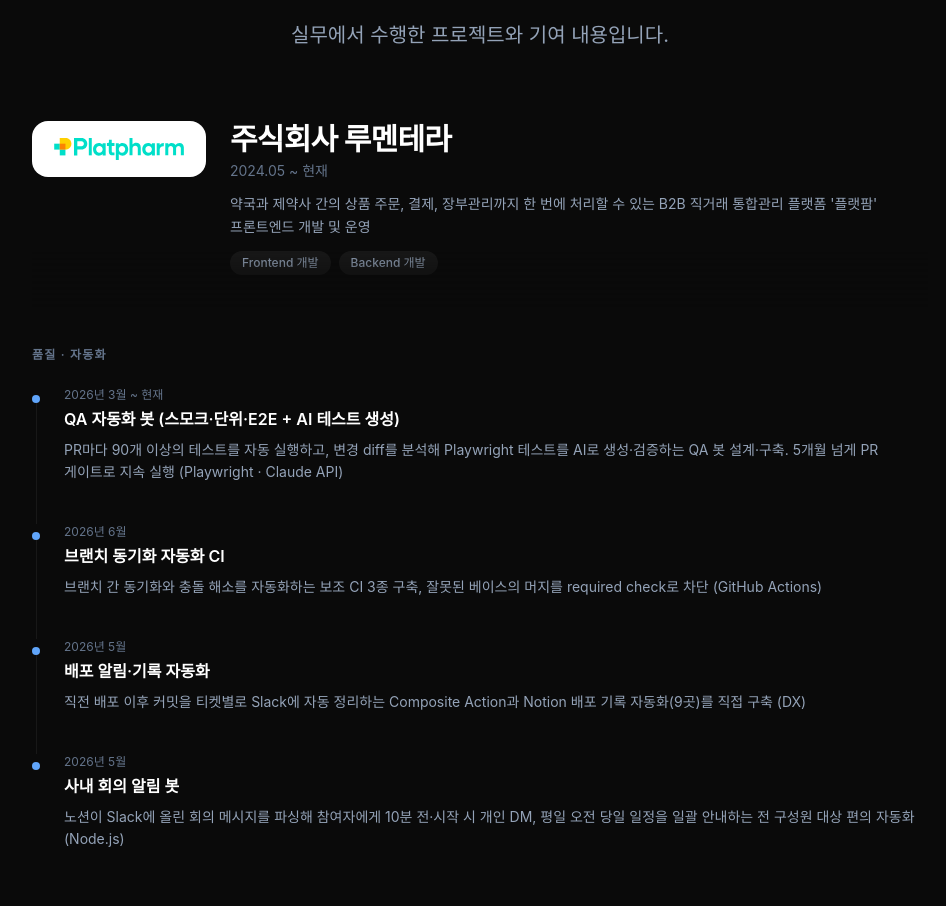
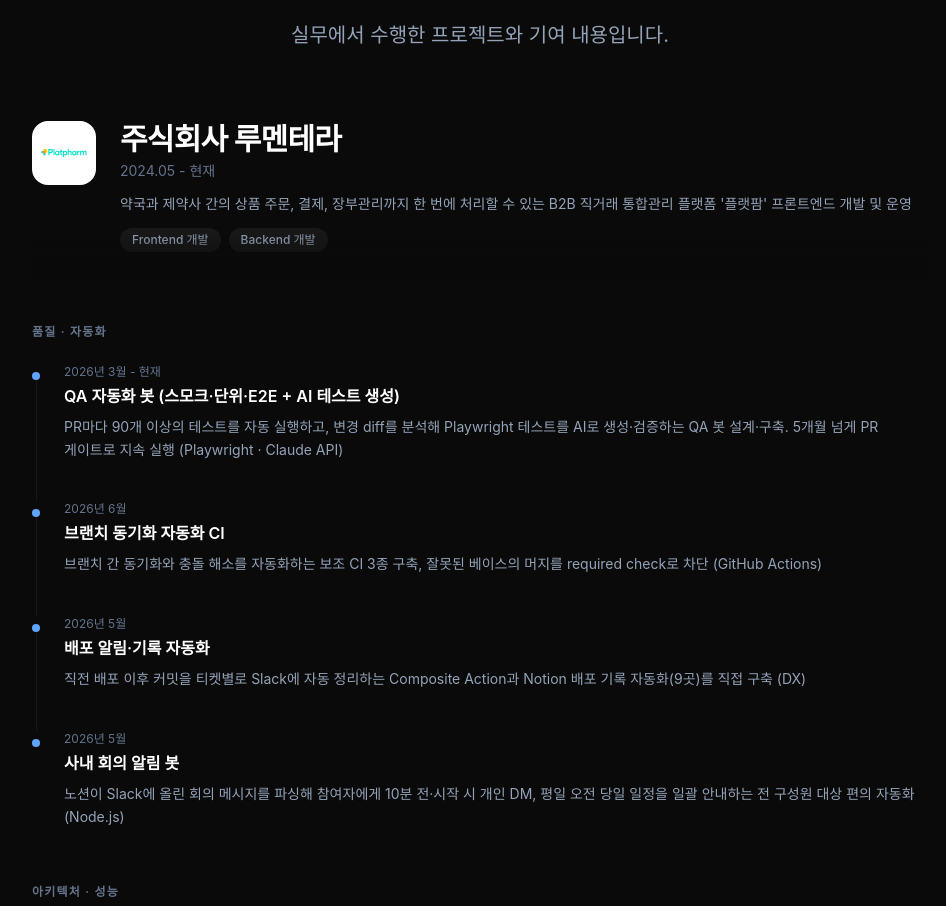
Before and after one commit to WhyBusyy/portfolio, a Next.js app: page / in a window 1280 px wide. Shown: the part 1810-2716 px from the top of the page, without its empty margins (160-1106 px from the left). Built offline with nearby package versions, Linux system fonts and the light colour scheme; a web font is replaced by a local one.

Commit message:
style: 로고 박스 정사각 복원, 진행 중 기간 표기 통일
- 로고 박스를 w-16 h-16 정사각으로 되돌리고 여백 p-2로 조정,
  로고는 박스 폭에 맞춰 자연 비율 유지
- '~ 현재' → '- 현재' (기존 Ongoing 항목 표기와 일치)

```diff
--- a/src/components/Work.tsx
+++ b/src/components/Work.tsx
@@ -13,7 +13,7 @@
   const careerData = [
     {
       company: "주식회사 루멘테라",
-      period: "2024.05 ~ 현재",
+      period: "2024.05 - 현재",
       logo: "/platpharm-logo.svg",
       motto:
         "약국과 제약사 간의 상품 주문, 결제, 장부관리까지 한 번에 처리할 수 있는 B2B 직거래 통합관리 플랫폼 '플랫팜' 프론트엔드 개발 및 운영",
@@ -24,7 +24,7 @@
           items: [
             {
               title: "QA 자동화 봇 (스모크·단위·E2E + AI 테스트 생성)",
-              period: "2026년 3월 ~ 현재",
+              period: "2026년 3월 - 현재",
               description:
                 "PR마다 90개 이상의 테스트를 자동 실행하고, 변경 diff를 분석해 Playwright 테스트를 AI로 생성·검증하는 QA 봇 설계·구축. 5개월 넘게 PR 게이트로 지속 실행 (Playwright · Claude API)",
               slug: "qa-automation-bot" as string | null,
@@ -175,17 +175,17 @@
                   bg-white dark:bg-dark-bg"
                 >
                   <div className="flex-shrink-0">
-                    <div className="h-14 rounded-2xl bg-white dark:bg-white border border-slate-200 dark:border-white/10 flex items-center justify-center px-5">
+                    <div className="w-16 h-16 rounded-2xl bg-white dark:bg-white border border-slate-200 dark:border-white/10 flex items-center justify-center p-2">
                       {career.logo ? (
                         <Image
                           src={career.logo}
                           alt={`${career.company} 로고`}
                           width={138}
                           height={22}
-                          className="w-[132px] h-auto"
+                          className="w-full h-auto"
                         />
                       ) : (
-                        <span className="text-xl font-bold text-slate-600 px-2">
+                        <span className="text-xl font-bold text-slate-600">
                           {career.company.charAt(0)}
                         </span>
                       )}
--- a/src/data/projects.ts
+++ b/src/data/projects.ts
@@ -6,7 +6,7 @@
     slug: "qa-automation-bot",
     title: "QA 자동화 봇 (스모크·단위·E2E + AI 테스트 생성)",
     company: "주식회사 루멘테라",
-    period: "2026년 3월 ~ 현재",
+    period: "2026년 3월 - 현재",
     role: "Developer",
     techStack: [
       "Playwright",
```
